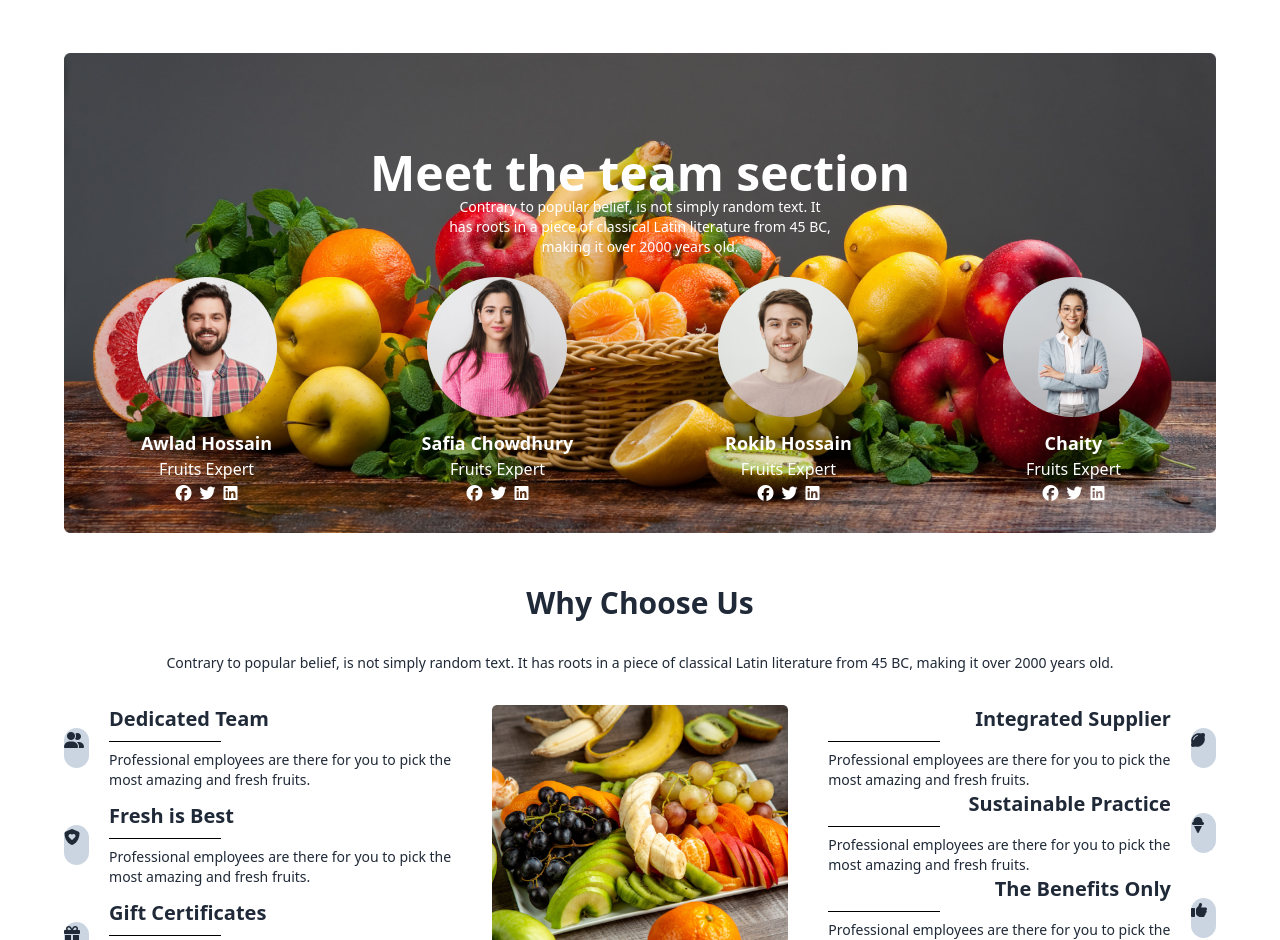
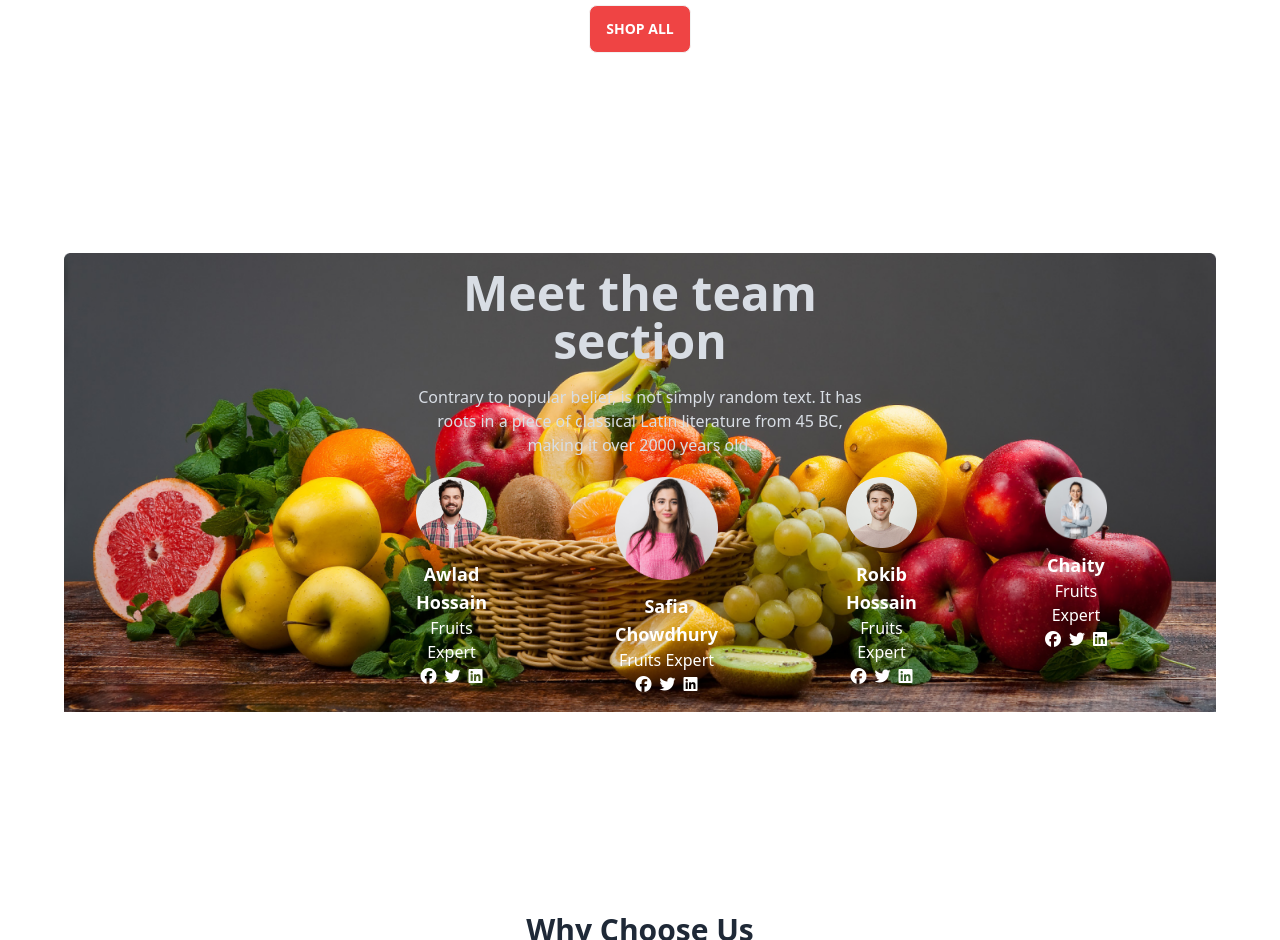
Before and after one commit to rakibrockyn/fruit-brust, a plain HTML site: page index.html in a window 1280 px wide. Shown: the part 1860-2800 px from the top of the page. Drawn offline with nearby package versions, Linux system fonts and the light colour scheme.

Commit message:
added responsive

```diff
--- a/index.html
+++ b/index.html
@@ -29,9 +29,9 @@
     <!-- using titlebar logo -->
     <link rel="shortcut icon" href="./images/logo.png" type="image/x-icon">
 </head>
-<header class="container max-w-6xl mx-auto my-10">
+<header class="container max-w-6xl mx-auto my-10 ">
     <!-- navbar section started -->
-    <div class="flex justify-around items-center bg-rose-500 rounded-full p-4">
+    <div class="flex justify-around items-center bg-rose-500 rounded-full p-4 flex-col lg:flex-row gap-3">
         <div class="font-normal text-sm text-white">
             <ul class="flex gap-4">
                 <li><a href="">Home</a></li>
@@ -52,6 +52,7 @@
         </div>
     </div>
     <!-- navbar section ended -->
+    <!-- slier banner section started -->
     <section class="container max-w-6xl mx-auto my-10">
         <div class="carousel w-full">
             <div id="slide1" class="carousel-item relative w-full">
@@ -83,19 +84,8 @@
                 </div>
             </div>
         </div>
-
-        <!-- <div class="bg-slate-600 shadow-xl image-full">
-            <div class="-mt-96 text-center text-white">
-                <h1 class="text-5xl font-bold">Exotic tastes at your <br> doorstep</h1>
-                <p class="m-8">We supply highly quality organic products</p>
-                <div class="card-actions justify-center">
-                    <button class="btn bg-rose-500 border-none text-white">Shop Now</button>
-                </div>
-            </div>
-        </div> -->
-
         <!-- card section started -->
-        <div class="flex flex-col lg:flex-row mx-auto justify-center -mt-20 shadow-xl bg-fuchsia-50">
+        <div class="flex flex-col lg:flex-row items-center p-10 -mt-20 shadow-xl mx-auto justify-center">
             <div class="card rounded rounded-l-xl card-compact w-48 bg-base-100 items-center p-5">
                 <figure><img src="/images/fruit1.png" alt="fruit" /></figure>
                 <h2 class="text-normal">Red Grapes</h2>
@@ -118,10 +108,12 @@
             </div>
         </div>
     </section>
+    <!-- slier banner section ended -->
 </header>
 <main>
     <!-- title with timer section started -->
-    <section class="container max-w-6xl mx-auto my-20 flex justify-between">
+    <section
+        class="container max-w-6xl mx-auto my-20 flex justify-between flex-col gap-10 items-center text-center lg:flex-row ">
         <div class="">
             <h1 class="text-3xl font-bold">Deal of the day</h1>
             <p class="text-sm max-w-xl mt-2">Contrary to popular belief, is not simply random text. It has roots in a
@@ -160,7 +152,7 @@
     <!-- title with timer section ended -->
 
     <!-- feature products section started -->
-    <section class="container max-w-6xl mx-auto my-20 flex justify-between">
+    <section class="container max-w-6xl mx-auto my-20 flex justify-between flex-col lg:flex-row gap-10 items-center">
         <!-- modal 1 -->
         <div class="card card-compact shadow-xl w-48 bg-base-100 items-center p-5">
             <figure><img src="/images/fruit6.png" alt="fruit" /></figure>
@@ -326,21 +318,19 @@
 
     <!-- feature products section ended -->
     <!-- team section started -->
-    <section class="container max-w-6xl mx-auto my-20">
-        <div>
-            <img src="./images/banner1.png" alt="">
-        </div>
-        <div class="items-center text-white -mt-96">
-            <div class="text-center">
-                <h3 class="font-bold text-5xl">Meet the team section</h3>
-                <p class="text-sm w-96 font-normal mx-auto">Contrary to popular belief, is not simply random text. It
+    <section class="p-10">
+        <div class="container max-w-6xl mx-auto my-20  flex-col lg:flex-row bg-cover "
+            style="background-image: url(./images/banner1.png);">
+            <div class="hero-overlay bg-opacity-60"></div>
+            <div class="hero-content text-center text-neutral-content">
+                <div class="max-w-md ">
+                    <h1 class="mb-5 text-5xl font-bold">Meet the team section</h1>
+                    <p class="mb-5">Contrary to popular belief, is not simply random text. It
                         has roots in a piece of classical Latin
                         literature from 45 BC, making it over 2000 years old.</p>
-            </div>
-        </div>
-        <div class="flex justify-around mt-5  mx-auto ">
+                    <div class="flex justify-around gap-32 mt-5 flex-col lg:flex-row">
                         <div class="card card-compact  items-center text-white">
-                <figure><img src="./images/member1.png" alt=""></figure>
+                            <figure><img class="" src="./images/member1.png" alt=""></figure>
                             <h3 class="mt-3 text-lg font-bold">Awlad Hossain</h3>
                             <p>Fruits Expert</p>
                             <div class="">
@@ -388,18 +378,21 @@
                             </div>
                         </div>
                     </div>
+                </div>
+            </div>
+        </div>
     </section>
     <!-- team section ended -->
 
     <!--why choose section started -->
-    <section class="container max-w-6xl mx-auto my-20">
+    <section class="container max-w-6xl mx-auto my-20 flex-col lg:flex-row">
         <div class="text-center">
             <h3 class="text-3xl font-bold">Why Choose Us</h3>
             <p class="text-sm font-normal m-8">Contrary to popular belief, is not simply random text. It has roots in a
                 piece of classical Latin
                 literature from 45 BC, making it over 2000 years old.</p>
         </div>
-        <div class="flex gap-10">
+        <div class="flex gap-10 flex-col lg:flex-row p-20">
             <div>
                 <div class="flex items-center gap-5 mb-3">
                     <div class="bg-slate-300 w-10 h-10 rounded-full">
@@ -489,7 +482,7 @@
     <!--why choose section ended -->
 </main>
 <!-- footer secton started -->
-<footer class="footer footer-center p-10 bg-black text-primary-content">
+<footer class="footer footer-center p-10 bg-black text-primary-content flex-col lg:flex-row">
     <div class="flex items-center gap-3 text-white">
         <img src="./images/logo.png" alt="">
         <h3 class="font-semibold text-2xl">Fruit Brust</h3>
```
Lines whose indentation alone changed are shown as unchanged.
